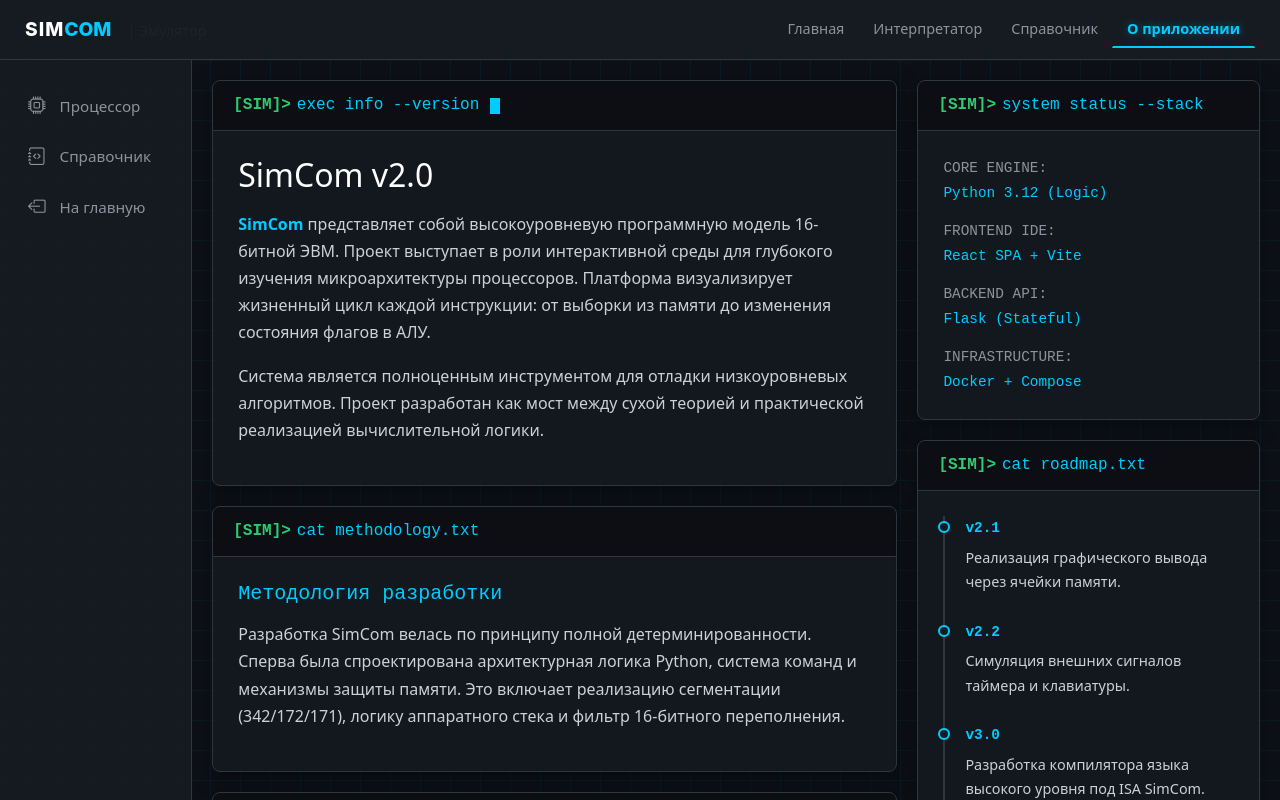
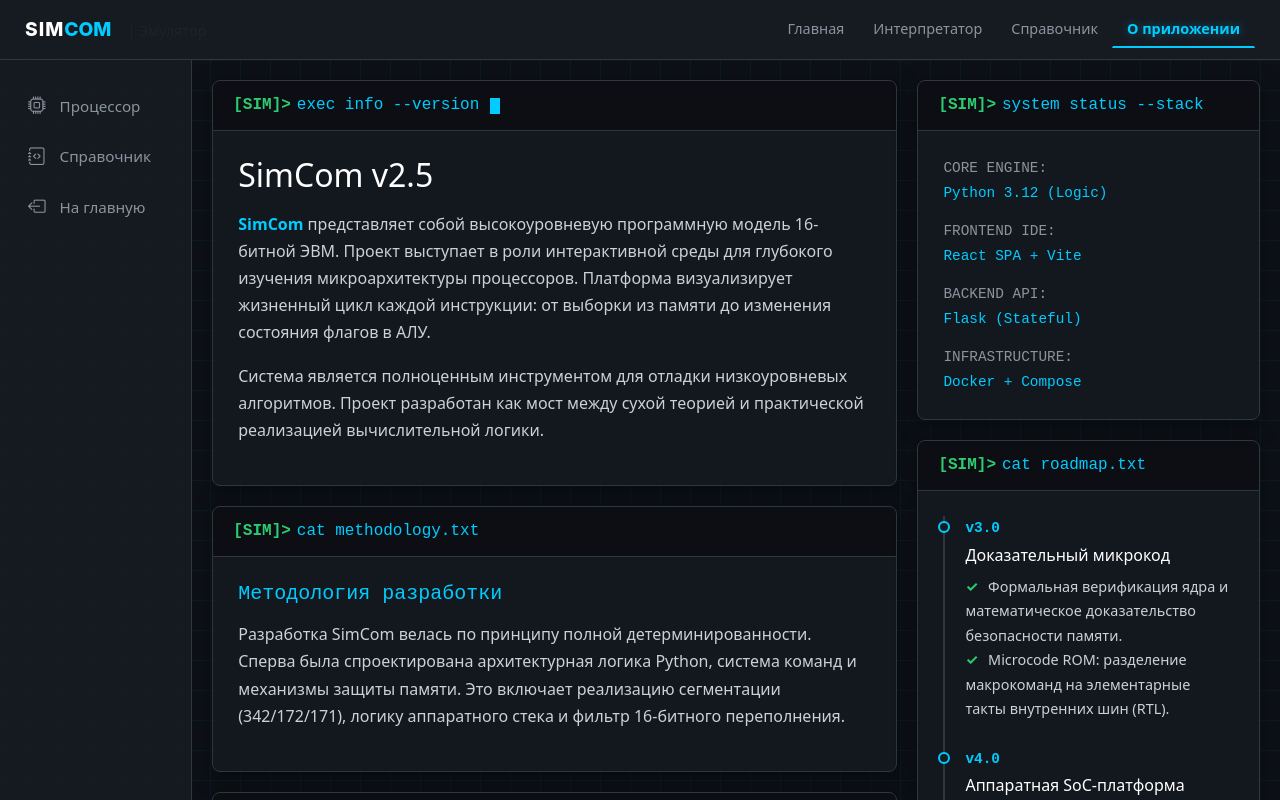
Before and after one commit to irumka/simcom, a React (Vite) app in the folder frontend/: page /about in a window 1280 px wide. Built offline with nearby package versions, Linux system fonts and the light colour scheme.

Commit message:
update system architecture documentation in About.jsx

```diff
--- a/frontend/src/pages/About.jsx
+++ b/frontend/src/pages/About.jsx
@@ -5,9 +5,21 @@
 // данные по эволюции системы
 const versions = [
     {
+        tag: 'v2.5',
+        date: 'Июль 2026',
+        title: 'Advanced Architectural & Security Layer [Current]',
+        features: [
+            'Полная интеграция сегментного блока MMU с динамической трансляцией адресов.',
+            'Внедрение сквозной изоляции контекста пользователей через заголовок X-Client-Id.',
+            'Решение проблемы гонки данных при деплое приложения в Docker-контейнер.',
+            'Реализация изолированного контроля границ стека (SS) и защита сегмента кода (CS).',
+            'Добавление механизма непрерывного контроля системных инвариантов (check_invariants).'
+        ],
+    },
+    {
         tag: 'v2.0',
         date: 'Апрель 2026',
-        title: 'Full-stack Refactoring [Current]',
+        title: 'Full-stack Refactoring',
         features: [
             'Полный переход на сервисную архитектуру: Flask API + React SPA.',
             'Контейнеризация всей среды разработки через Docker и Docker Compose.',
@@ -73,14 +85,59 @@
             Система использовала регистр AX для временного хранения адреса возврата.
             Исправлено: реализована прямая трансляция адреса из стека в IP без участия промежуточных регистров.
         </>
+    },
+    {
+        ver: 'v2.2',
+        desc: <>
+            <span style={{ color: '#FF4757' }}>БАГ:</span> Критический сбой изоляции контекста при деплое приложения в серверное окружение (Docker-контейнер).
+            Из-за отсутствия привязки состояния к сессии конкретного пользователя бэкенд смешивал потоки данных: команды от одного клиента выполнялись на экземпляре процессора другого.
+            Исправлено: архитектура бэкенда перестроена под сетевую изоляцию. Внедрен кастомный заголовок X-Client-Id, генерируемый React-фронтендом. Бэкенд на Flask теперь динамически распределяет ресурсы эмулятора, привязывая каждый объект SimPC к уникальному ID сессии.
+        </>
+    },
+    {
+        ver: 'v2.4',
+        desc: <>
+            <span style={{ color: '#FF4757' }}>БАГ:</span> Некорректная трансляция адресов при косвенной адресации ([bx], [si]) на стыке границ памяти.
+            Логика трансляции ошибочно допускала чтение данных за пределами разрешенного лимита DS_START + size, нарушая изоляцию памяти.
+            Исправлено: реализован строгий контроль лимитов в методе _ptr_addr. Любая попытка несанкционированного выхода за границы логического сегмента теперь блокируется MMU и вызывает исключение MemoryAccessViolation.
+        </>
+    },
+    {
+        ver: 'v2.5',
+        desc: <>
+            <span style={{ color: '#FF4757' }}>БАГ:</span> Потенциальное перекрытие сегментов памяти при росте стека вниз.
+            При пиковых нагрузках адресация стека (SS) могла беспрепятственно пересекать физическую область сегмента данных (DS), искажая переменные исполняемой программы.
+            Исправлено: в слой абстракции MMU добавлен изолированный контроль инвариантов и верификация абсолютных границ для операций PUSH/POP через метод check_range. Память стека жестко инкапсулирована в своих пределах.
+        </>
     }
 ];
 
 // роадмап
 const roadmap = [
-    { ver: 'v2.1', desc: 'Реализация графического вывода через ячейки памяти.' },
-    { ver: 'v2.2', desc: 'Симуляция внешних сигналов таймера и клавиатуры.' },
-    { ver: 'v3.0', desc: 'Разработка компилятора языка высокого уровня под ISA SimCom.' },
+    {
+        ver: 'v3.0',
+        title: 'Доказательный микрокод',
+        points: [
+            'Формальная верификация ядра и математическое доказательство безопасности памяти.',
+            'Microcode ROM: разделение макрокоманд на элементарные такты внутренних шин (RTL).'
+        ],
+    },
+    {
+        ver: 'v4.0',
+        title: 'Аппаратная SoC-платформа',
+        points: [
+            'Интеграция системного таймера (IRQ0) для реализации вытесняющей многозадачности.',
+            'Асинхронный DMA-контроллер для фонового копирования данных в обход АЛУ.'
+        ],
+    },
+    {
+        ver: 'v5.0',
+        title: 'Наглядные спекуляции',
+        points: [
+            'Блок предсказания переходов (BTB) на 2-битных насыщающихся счетчиках.',
+            'Интерактивный дашборд статистики попаданий/ошибок ветвления для обучения.'
+        ],
+    },
 ];
 
 export default function About() {
@@ -96,7 +153,7 @@
                             <span className="term-prompt">[SIM]&gt;</span> exec info --version <span className="term-cursor" />
                         </h4>
                         <div className="cyber-body">
-                            <h2 className="mb-3 text-white">SimCom v2.0</h2>
+                            <h2 className="mb-3 text-white">SimCom v2.5</h2>
                             <p>
                                 <span className="accent-text">SimCom</span> представляет собой высокоуровневую программную модель 16-битной ЭВМ.
                                 Проект выступает в роли интерактивной среды для глубокого изучения микроархитектуры процессоров.
@@ -211,7 +268,14 @@
                                 {roadmap.map((r) => (
                                     <div className="road-item" key={r.ver}>
                                         <div className="road-ver">{r.ver}</div>
-                                        <div className="road-desc">{r.desc}</div>
+                                        <div className="road-desc">
+                                            <h5 className="version-title">{r.title}</h5>
+                                            <ul className="version-features">
+                                                {r.points.map((p, i) => (
+                                                    <li key={i}>{p}</li>
+                                                ))}
+                                            </ul>
+                                        </div>
                                     </div>
                                 ))}
                             </div>
```
